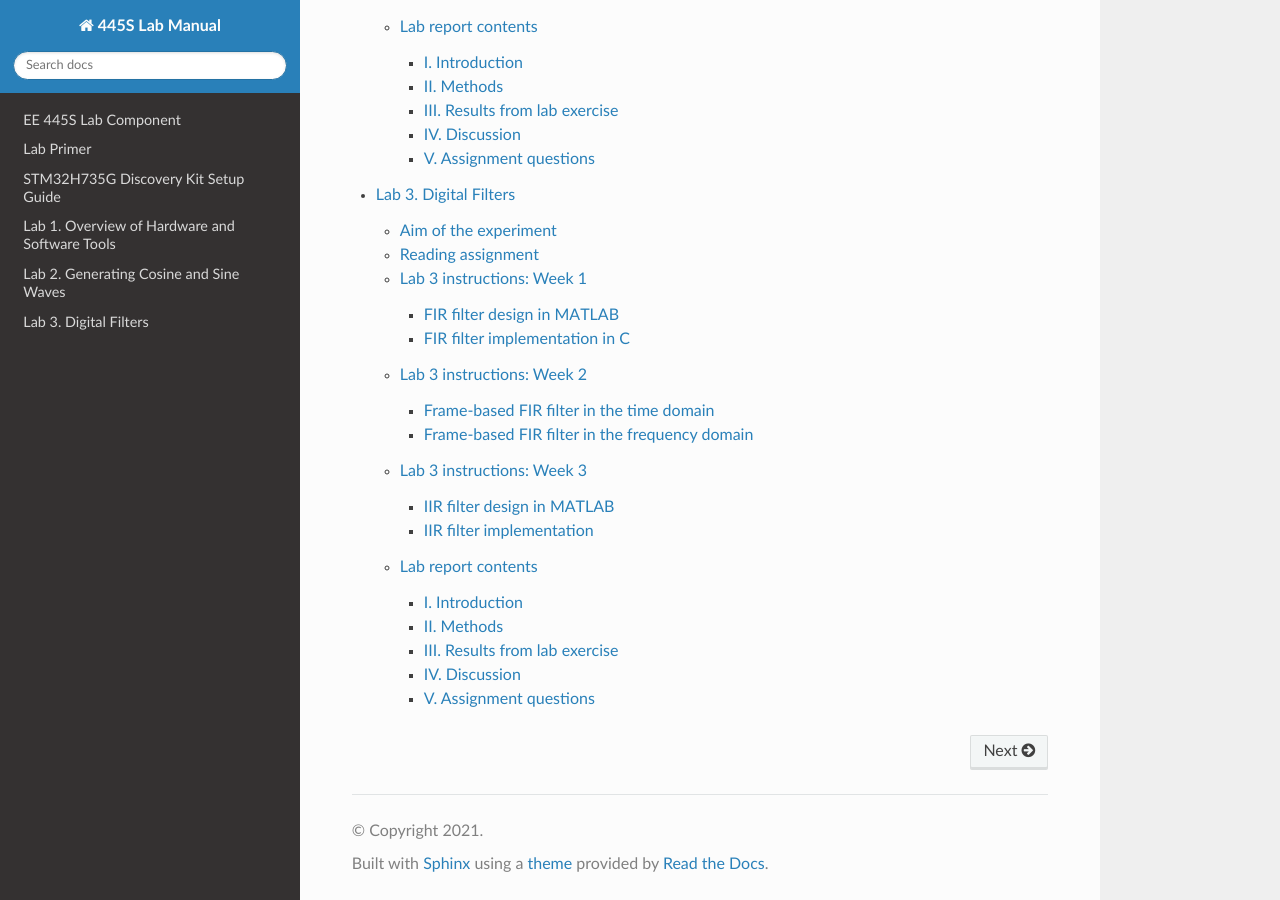
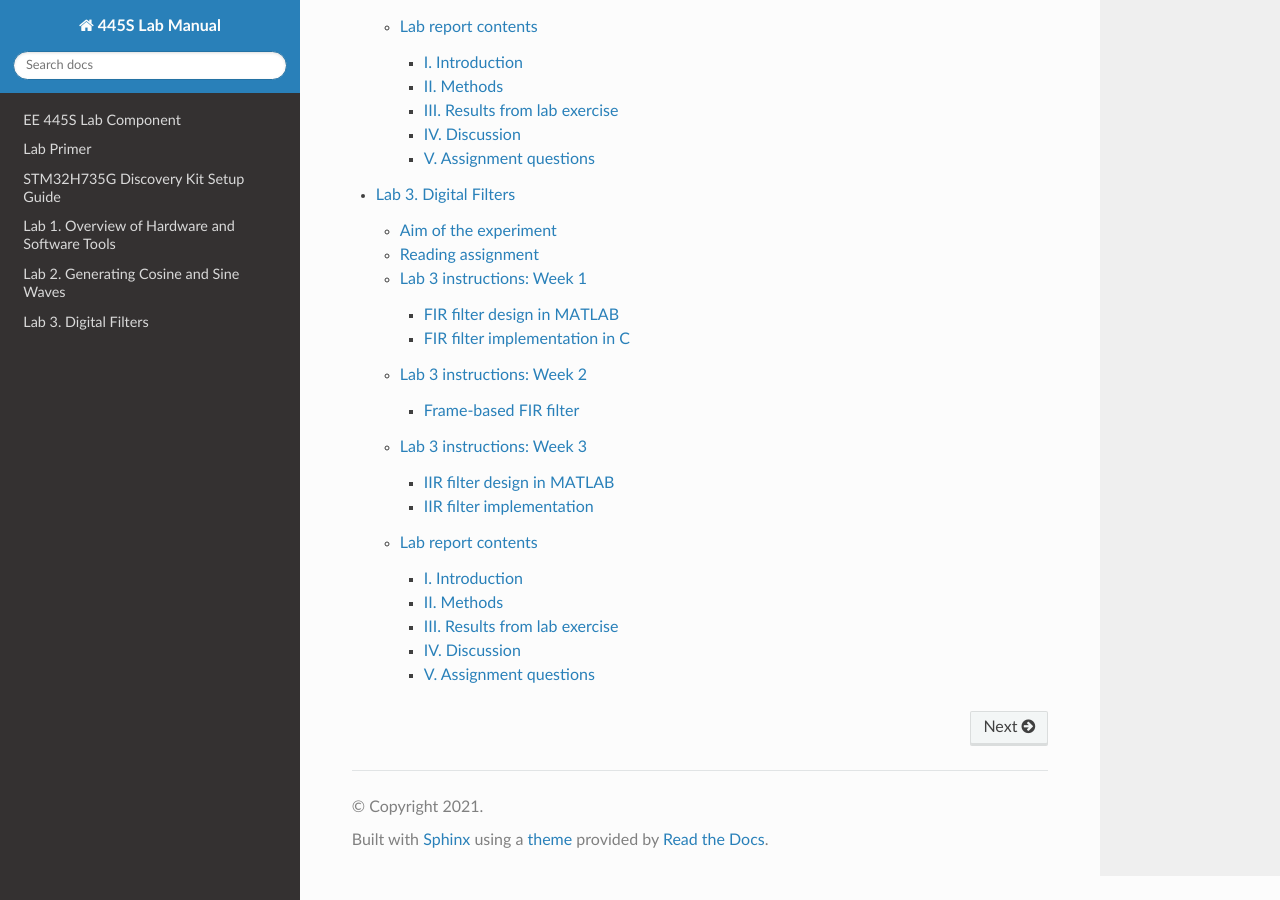
Before and after one commit to danjacobellis/EE445S-lab, a Sphinx documentation site: the page built from docs/lab.md, in a window 1280 px wide and 900 px high, scrolled down 1273 px. Built offline with Sphinx 7.4.7 and the Read the Docs theme 2.0.0, drawn with Linux system fonts in a browser that asks for light colours; some of the changed lines change nothing that is shown.

Commit message:
added week 2 instructions

````diff
--- a/docs/lab3.md
+++ b/docs/lab3.md
@@ -44,7 +44,7 @@
 
 2. Export the coefficients to your workspace (File → Export → coefficients to workspace). The default variable name is `Num`, corresponding to the numerator of the transfer function.
 
-   Later, we will experimentally measure the frequency response at 1000 Hz, 2000 Hz, $\ldots$, 19000 Hz, and 20000 Hz. In order to compare with our measurements, we need to first tabulate the theoretical response at these frequencies.
+   Later, we will experimentally measure the frequency response at 1000 Hz, 2000 Hz, $\ldots$, 19000 Hz, and 20000 Hz. In order to compare with our measurements, we need to first tabulate the theoretical response at these frequencies. Steps 3-5 describe this process.
 
 3. Use the `freqz` function to get the response of the filter at 10 Hz intervals:
 
@@ -72,10 +72,10 @@
 
     **Include the tabulated values of the theoretical magnitude response in your lab report**
 
-6. We will need to define an array in C containing these coefficient. You can use the `sprintf` command in MATLAB to generate a comma separated string which you can copy into your C code:
+6. We will need to define an array in C containing these coefficients. You can use the `sprintf` command in MATLAB to generate a comma separated string which you can copy into your C code:
 
     ```
-    sprintf('%f,',Num))
+    sprintf('%f,',Num)
     ```
 
 ### FIR filter implementation in C
@@ -83,10 +83,10 @@
 1. In lab.c, define an array containing your filter coefficients.
 
     ```
-    float32_t b[31] = {<coefficients from MATLAB>};
+    float32_t b[31] = {<coefficients>};
     ```
 
-2. In lab.c, define variables corresponding to the state values of the filter. An easy convention is to create an array `x` where `x[0]` corresponds with $x[n]$, `x[1]` corresponds with $x[n-1]$, and so on. Initialize your variables so that all initial conditions are zero. An easy way to do this is with the 'universal zero initializer' `{0}`, e.g.
+2. In lab.c, define variables corresponding to the state values of the filter. An good convention is to create an array `x` where `x[0]` corresponds with $x[n]$, `x[1]` corresponds with $x[n-1]$, and so on. Initialize your variables so that all initial conditions are zero. An easy way to do this is with the 'universal zero initializer' `{0}`, e.g.
 
     ```
     float32_t x[31] = {0};
@@ -97,31 +97,99 @@
 
     ![](img/tapped_delay.svg)
 
-    i. Each time the process_left_sample function is called, we need to calculate the value of $y[n]$ from a summation. Assign `y` a value of zero to 'reset' the summation.
+    1. Each time the process_left_sample function is called, we are given a new input sample from the ADC which is a 16-bit signed integer. Convert this value to floating point, apply the appropriate scaling, and store it into the array location corresponding to $x[n]$
 
-    ii. Create a for loop to perform the summation for the output of the tapped delay line
+    ```
+    x[0] = (float32_t) input_sample) / SCALING_FACTOR;
+    ```
 
-    $$y[n] = \sum_{i=0}^{N}{b_ix[n-i]}$$
+    2. Each time the process_left_sample function is called, we need to calculate the value of $y[n]$ from a summation. Assign `y` a value of zero to 'reset' the summation.
 
-    iii. After computing $y[n]$ we need to move the variables down the delay line. Create another for loop that reassigns the state variable to prepare them for the next output when process_left_sample is called again. (Hint: use a downcounting for loop.)
+    3. Create a for loop to perform the summation for the output of the tapped delay line
+
+        $$y[n] = \sum_{i=0}^{N}{b_ix[n-i]}$$
+
+    4. After computing $y[n]$ we need to move the variables down the delay line. Create another for loop that reassigns the state variables to prepare them for the next output when process_left_sample is called again. (Hint: use a down counting for loop.)
 
 4. Connect the signal generator (set to 10 kHz) as the input and the oscilloscope as the output. Verify the operation of the program. (Since 10kHz is in the passband, you should see the signal on the output).
 
 5. Measure the frequency response of your filter at 1 kHz increments up to 20 kHz by changing the frequency on the signal generator and measuring the amplitude of the output signal. **Include the measured values in your lab report.**
 
-6. Convert the amplitude values you measured to decibels. Since your measurement is in voltage and decibels are a ratio of power, the conversion is:
+6. Convert the amplitude values you measured to decibels. Since your measurement is a voltage and decibels are a ratio of power, the conversion is:
 
     $$\left| H \right|_{\text{dB}} = 10\log_{10}\left(\frac{P_{\text{out}}}{P_{\text{in}}}\right)= 20\log_{10}\left(\frac{V_{\text{out}}}{V_{\text{in}}}\right)$$
 
-    The value for $V_{\text{out}$ is your measurement. Check your signal generator for the value of $V_{\text{in}$.
+    The value for $V_{\text{out}}$ is your measurement. Check the setting your signal generator to determine $V_{\text{in}}$.
 
 7. Plot the values of your measured response on top of or next to the values of the theoretical response. **Include this plot in your lab report.**
 
 ## Lab 3 instructions: Week 2
 
-### Frame-based FIR filter in the time domain
+### Frame-based FIR filter
 
-### Frame-based FIR filter in the frequency domain
+The starter code uses the DMA controller to move blocks of data (also called frames) between the ADC, main memory and DAC. In this exercise, we will implement the same FIR bandpass filter, but apply it to entire frames of data rather than sample-by-sample. To achieve this, we will put our filter in the process_input_buffer function rather than the process_left_sample function.
+
+1. We will use the ARM CMSIS DSP library to perform filtering on a frame of data. Take a moment to read the [description of the FIR filter functions][4] in this library.
+
+2. In lab.c, initialize the variables necessary to use the `arm_fir_f32` function
+
+    1. Create buffers for the input and output of the filter.
+
+        ```
+        float32_t filter_in[FRAME_SIZE/4] = {0};
+        float32_t filter_out[FRAME_SIZE/4] = {0};
+        ```
+
+        *(The FRAME_SIZE constant specified in lab.h corresponds to the length of the entire circular buffer for both left and right channels. When one half of the circular buffer is accumulating data, we will work with the other half. Additionally, we are only working with one of the two channels. This is why our arrays are of length FRAME_LENGTH/4).*
+
+    2. Create a buffer for the filter state
+
+        ```
+        float32_t state[31+(FRAME_SIZE/4)-1] = {0};
+        ```
+
+        *(The arm_fir_f32 function uses a state buffer of length num_taps+block_size-1 to implement the filter more efficiently.)*
+
+    3. Create a filter instance struct.
+
+        ```
+        arm_fir_instance_f32 filter_instance;
+        ```
+
+3. In lab.c, initialize the filter instance in the lab_init function
+
+    ```
+    arm_fir_init_f32(&filter_instance, 31, b, state, FRAME_SIZE/4);
+    ```
+
+5. In lab.c, modify the process_input_buffer function to perform the filtering
+
+    1. Fill your filter_in buffer with the samples from the left channel.
+
+        ```
+        for (uint32_t i_sample = 0; i_sample < FRAME_SIZE/2; i_sample+=2)
+        {
+            filter_in[i_sample/2] = ((float32_t)input_buffer[i_sample])/SCALING_FACTOR;
+        }
+        ```
+    2. Perform the filtering.
+
+        ```
+        arm_fir_f32(&filter_instance, filter_in, filter_out, FRAME_SIZE/4);
+        ```
+
+    3. Copy the filter output buffer back to the array used by the DMA controller.
+
+        ```
+        for (uint32_t i_sample = 0; i_sample < FRAME_SIZE/2; i_sample+=1)
+        {
+             input_buffer[i_sample] = SCALING_FACTOR*filter_out[i_sample/2];
+             i_sample+=1;
+             input_buffer[i_sample] = 0;
+        }
+        ```
+
+6. Connect the signal generator as the input and the oscilloscope as the output. Verify the operation of the program by sweeping through different frequencies and observing the response.
 
 ## Lab 3 instructions: Week 3
 
@@ -147,9 +215,9 @@
 
 In addition to the code you modified, make sure to include.
 
-1. Theoretical magnitude response values of bandpass filter.
+1. Theoretical magnitude response values of bandpass filter (tabulated).
 
-2. Measured magnitude response values of bandpass filter.
+2. Measured magnitude response values of bandpass filter (tabulated).
 
 3. Plot of theoretical response on top of or next to a plot of your measured response.
 
@@ -164,3 +232,4 @@
 [1]:http://users.ece.utexas.edu/~bevans/courses/realtime/lectures/03_Signals_Systems/lecture3.pptx
 [2]:http://users.ece.utexas.edu/~bevans/courses/realtime/lectures/05_FIR_Filters/lecture5.pptx
 [3]:http://users.ece.utexas.edu/~bevans/courses/realtime/lectures/06_IIR_Filters/lecture6.ppt
+[4]:https://www.keil.com/pack/doc/CMSIS/DSP/html/group__FIR.html
````
